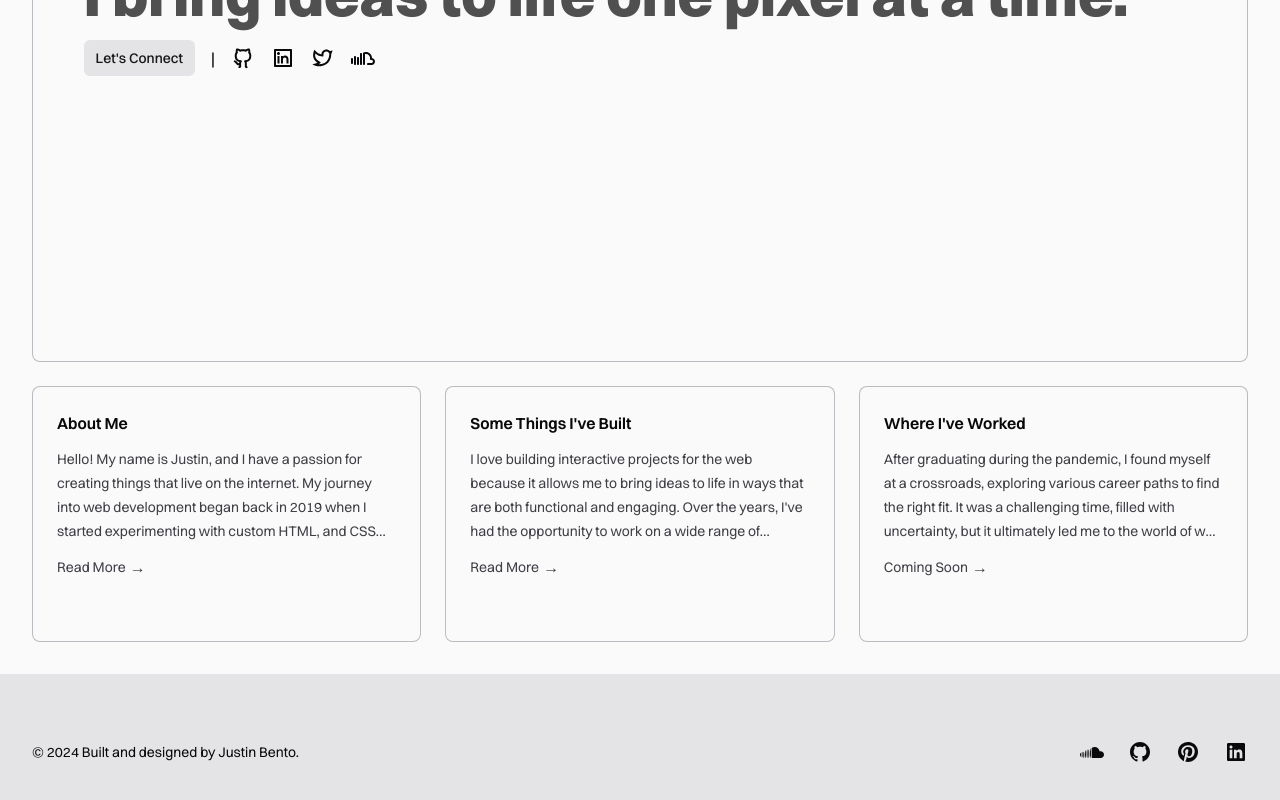
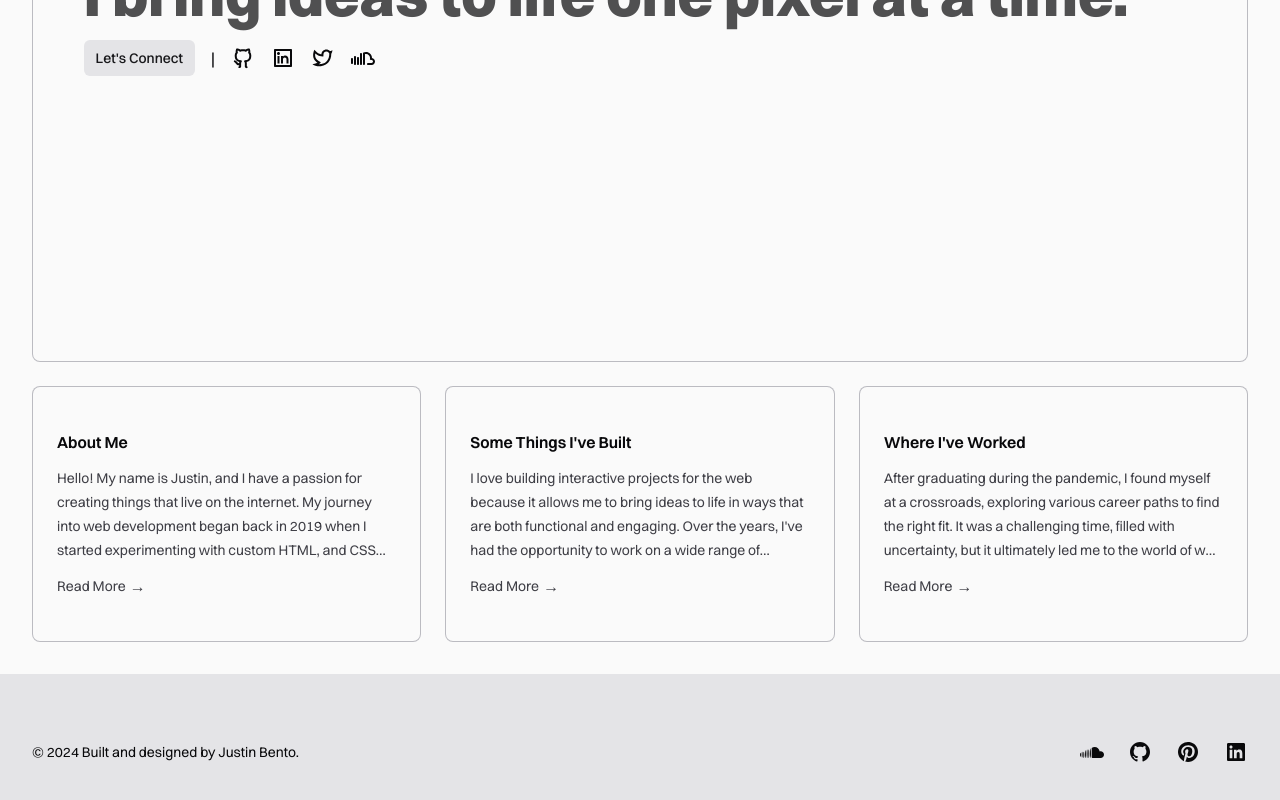
Before and after one commit to Justin-Bento/portfolio, a Next.js app: page / in a window 1280 px wide. Shown: the part 550-1350 px from the top of the page. Built offline with nearby package versions, Linux system fonts and the light colour scheme.

Commit message:
Fixed hydration error where an HTML, <a> cannot be a descendant of <a>.
- Moved links inside a div element.
- Fixed spacing alignment for the bottom three cards

```diff
--- a/app/(frontend)/page.tsx
+++ b/app/(frontend)/page.tsx
@@ -79,42 +79,37 @@ export default function Home() {
             </div>
           </Card>
           {/* About Me Card */}
-          <Link
-            href="/about"
-            className="col-span-12 flex flex-col items-start justify-center lg:col-span-4"
-          >
-            <Card className="group h-[25vh] space-y-3 px-4 py-5 sm:p-6 xl:h-64">
-              <h2 className="text-md/7 text-zinc-950 font-semibold dark:text-white">
+          <div className="col-span-12 lg:col-span-4">
+            <Link href="/about">
+              <Card className="group flex h-[25vh] flex-col items-start justify-center space-y-3 px-4 py-5 sm:p-6 xl:h-64">
+                <h2 className="text-md/7 font-semibold text-gray-950 dark:text-white">
                   About Me
                 </h2>
-              <p className="line-clamp-4 text-base/6 text-gray-700 sm:text-sm/6 dark:text-gray-400">
+                <p className="line-clamp-4 text-base text-gray-700 sm:text-sm/6 dark:text-gray-400">
                   Hello! My name is Justin, and I have a passion for creating
                   things that live on the internet. My journey into web
-                development began back in 2019 when I started experimenting with
-                custom HTML, and CSS themes. What began as a casual interest in
-                tweaking designs quickly turned into a fascination with the
-                power of code. As I learned to manipulate HTML and CSS through
-                computer classes, I realized that these tools allowed me to
-                bring my ideas to life in ways I hadn&#39;t imagined.
+                  development began back in 2019 when I started experimenting
+                  with custom HTML, and CSS themes. What began as a casual
+                  interest in tweaking designs quickly turned into a fascination
+                  with the power of code. As I learned to manipulate HTML and
+                  CSS through computer classes, I realized that these tools
+                  allowed me to bring my ideas to life in ways I hadn&#39;t
+                  imagined.
                 </p>
-              <Link
-                href="/about"
-                className="flex items-center justify-start gap-1 text-sm text-gray-700 group-hover:underline dark:text-gray-400"
-              >
+                <p className="flex items-center justify-start gap-1 text-sm text-gray-700 group-hover:underline dark:text-gray-400">
                   Read More <span className="block text-base">&rarr;</span>
-              </Link>
+                </p>
               </Card>
             </Link>
+          </div>
           {/* Projects Card */}
-          <Link
-            href="/projects"
-            className="col-span-12 flex flex-col items-start justify-center lg:col-span-4"
-          >
-            <Card className="group h-[25vh] space-y-3 px-4 py-5 sm:p-6 xl:h-64">
-              <h2 className="text-md/7 text-zinc-950 font-semibold dark:text-white">
+          <div className="col-span-12 lg:col-span-4">
+            <Link href="/projects">
+              <Card className="group flex h-[25vh] flex-col items-start justify-center space-y-3 px-4 py-5 sm:p-6 xl:h-64">
+                <h2 className="text-md/7 font-semibold text-gray-950 dark:text-white">
                   Some Things I&#39;ve Built
                 </h2>
-              <p className="line-clamp-4 text-base/6 text-gray-700 sm:text-sm/6 dark:text-gray-400">
+                <p className="line-clamp-4 text-base text-gray-700 sm:text-sm/6 dark:text-gray-400">
                   I love building interactive projects for the web because it
                   allows me to bring ideas to life in ways that are both
                   functional and engaging. Over the years, I&#39;ve had the
@@ -124,42 +119,36 @@ export default function Home() {
                   learn something new, refine my skills, and deepen my
                   understanding of core principles. I believe that the
                   fundamentals are the foundation of great development, so I
-                regularly revisit the basics to sharpen my skills and ensure my
-                code is both clean and efficient.
+                  regularly revisit the basics to sharpen my skills and ensure
+                  my code is both clean and efficient.
                 </p>
-              <Link
-                href="/projects"
-                className="flex items-center justify-start gap-1 text-sm text-gray-700 group-hover:underline dark:text-gray-400"
-              >
+                <p className="flex items-center justify-start gap-1 text-sm text-gray-700 group-hover:underline dark:text-gray-400">
                   Read More <span className="block text-base">&rarr;</span>
-              </Link>
+                </p>
               </Card>
             </Link>
+          </div>
           {/* Work Experience Card */}
-          <Link
-            href="/experience"
-            className="col-span-12 flex flex-col items-start justify-center lg:col-span-4"
-          >
-            <Card className="group h-[25vh] space-y-3 px-4 py-5 sm:p-6 xl:h-64">
-              <h2 className="text-md/7 text-zinc-950 font-semibold dark:text-white">
+          <div className="col-span-12 lg:col-span-4">
+            <Link href="/experience">
+              <Card className="group flex h-[25vh] flex-col items-start justify-center space-y-3 px-4 py-5 sm:p-6 xl:h-64">
+                <h2 className="text-md/7 font-semibold text-gray-950 dark:text-white">
                   Where I&#39;ve Worked
                 </h2>
-              <p className="line-clamp-4 text-base/6 text-gray-700 sm:text-sm/6 dark:text-gray-400">
+                <p className="line-clamp-4 text-base text-gray-700 sm:text-sm/6 dark:text-gray-400">
                   After graduating during the pandemic, I found myself at a
                   crossroads, exploring various career paths to find the right
-                fit. It was a challenging time, filled with uncertainty, but it
-                ultimately led me to the world of web development. I quickly
-                realized that it was something I genuinely enjoyed and felt
-                driven to pursue.
+                  fit. It was a challenging time, filled with uncertainty, but
+                  it ultimately led me to the world of web development. I
+                  quickly realized that it was something I genuinely enjoyed and
+                  felt driven to pursue.
                 </p>
-              <Link
-                href="/projects"
-                className="flex items-center justify-start gap-1 text-sm text-gray-700 group-hover:underline dark:text-gray-400"
-              >
-                Coming Soon <span className="block text-base">&rarr;</span>
-              </Link>
+                <p className="flex items-center justify-start gap-1 text-sm text-gray-700 group-hover:underline dark:text-gray-400">
+                  Read More <span className="block text-base">&rarr;</span>
+                </p>
               </Card>
             </Link>
+          </div>
         </section>
       </main>
       <Footer />
```
Lines whose indentation alone changed are shown as unchanged.
